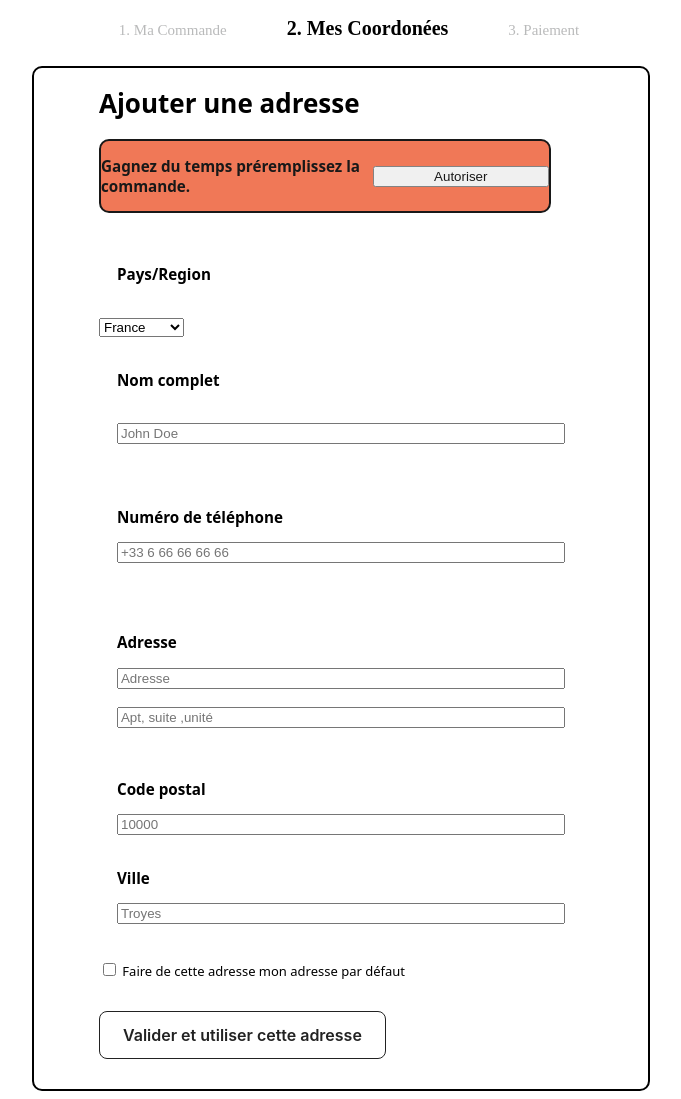
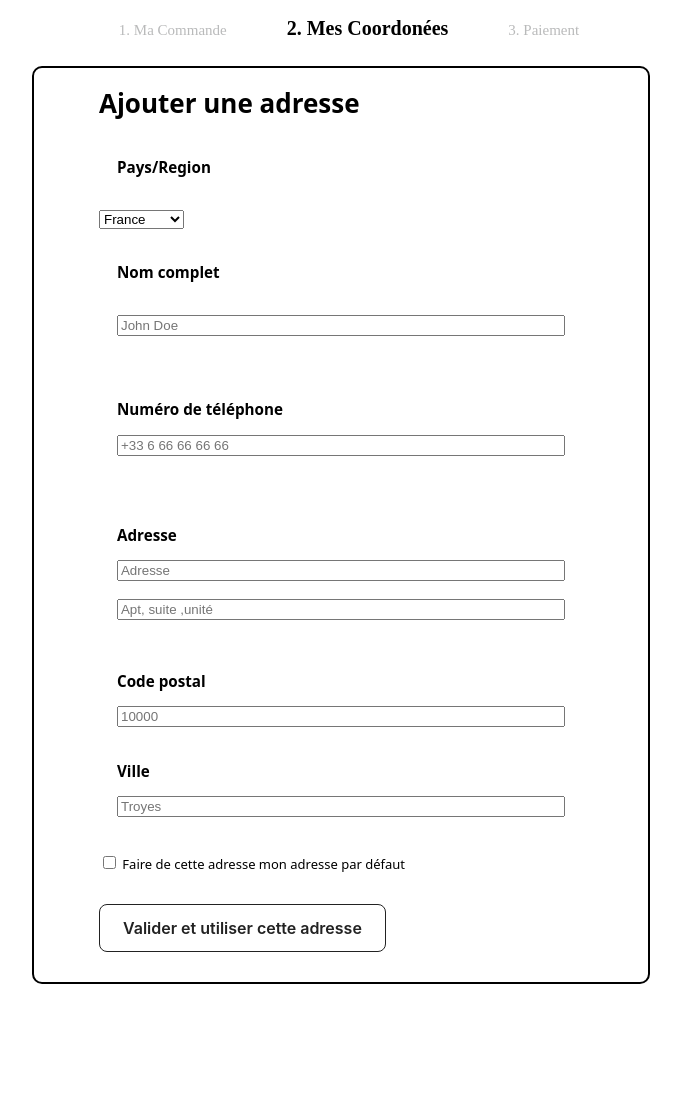
Before and after one commit to Nasss10/sae301, a Symfony app: template templates/coordone/index.html.twig in a window 1280 px wide. Shown: the whole page, without its empty margins (299-980 px from the left). After the commit the page ends 984 px from the top, so only its background shows below. Run offline with Twig, Linux system fonts and the light colour scheme; the template is opened without the code that fills it, so the values that code supplies are empty; some libraries are stand-ins or nearby versions.

Commit message:
Finish Project !!

```diff
--- a/templates/coordone/index.html.twig
+++ b/templates/coordone/index.html.twig
@@ -12,10 +12,7 @@
         <div id="ajouteradresse">
             <div class="carre">
                 <h1>Ajouter une adresse</h1>
-                <div class="carrebleu">
-                    <h3>Gagnez du temps préremplissez la commande.</h3>
-                    <button class="boutonValider">Autoriser</button>
-                </div></br>
+
                 <div class="PaysRegion">
                     <h3>Pays/Region</h3>
                     <select name= »Choix>
@@ -57,7 +54,7 @@
                     <input type="checkbox" class="checkbox" name="choix1" value="1"> Faire de cette adresse mon adresse par défaut
 
                 </form></br>
-                <a href="/sae/public/index.php/paiement">
+                <a href="/paiement">
                     <button class="button-23" role="button">Valider et utiliser cette adresse</button>
                 </a>
 
```
